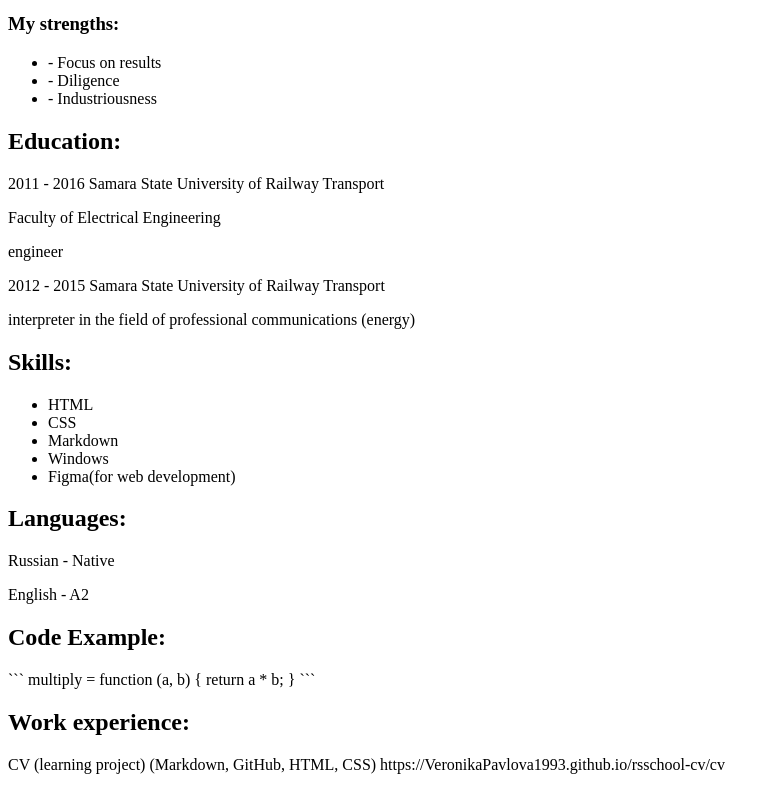
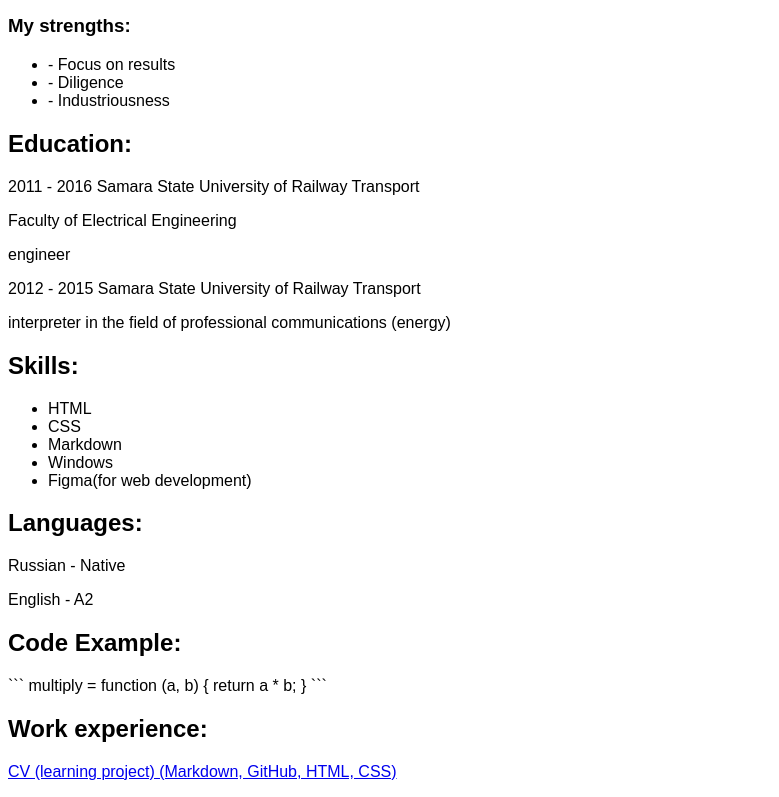
Before and after one commit to VeronikaPavlova1993/rsschool-cv, a plain HTML site: page index.html in a window 1280 px wide. Shown: the part 1325-2122 px from the top of the page, without its empty margins (0-779 px from the left). Drawn offline with Linux system fonts and the light colour scheme.

Commit message:
feat: add CSS, add hyperlink

```diff
--- a/index.html
+++ b/index.html
@@ -64,10 +64,8 @@
 </div>
 <div class="work">
     <h2>Work experience:</h2>
-    <p>CV (learning project) (Markdown, GitHub, HTML, CSS)
-        https://VeronikaPavlova1993.github.io/rsschool-cv/cv</p>
+    <p><a href="https://VeronikaPavlova1993.github.io/rsschool-cv/cv">CV (learning project) (Markdown, GitHub, HTML, CSS)</a></p>
 </div>
-
 </div>
 </body>
 </html>
--- a/styles.css
+++ b/styles.css
@@ -0,0 +1,7 @@
+body {
+    font-family: Arial, Helvetica, sans-serif;
+    font-size: 16px;
+}
+.CV2 {
+    margin: 0 auto;
+}
```
